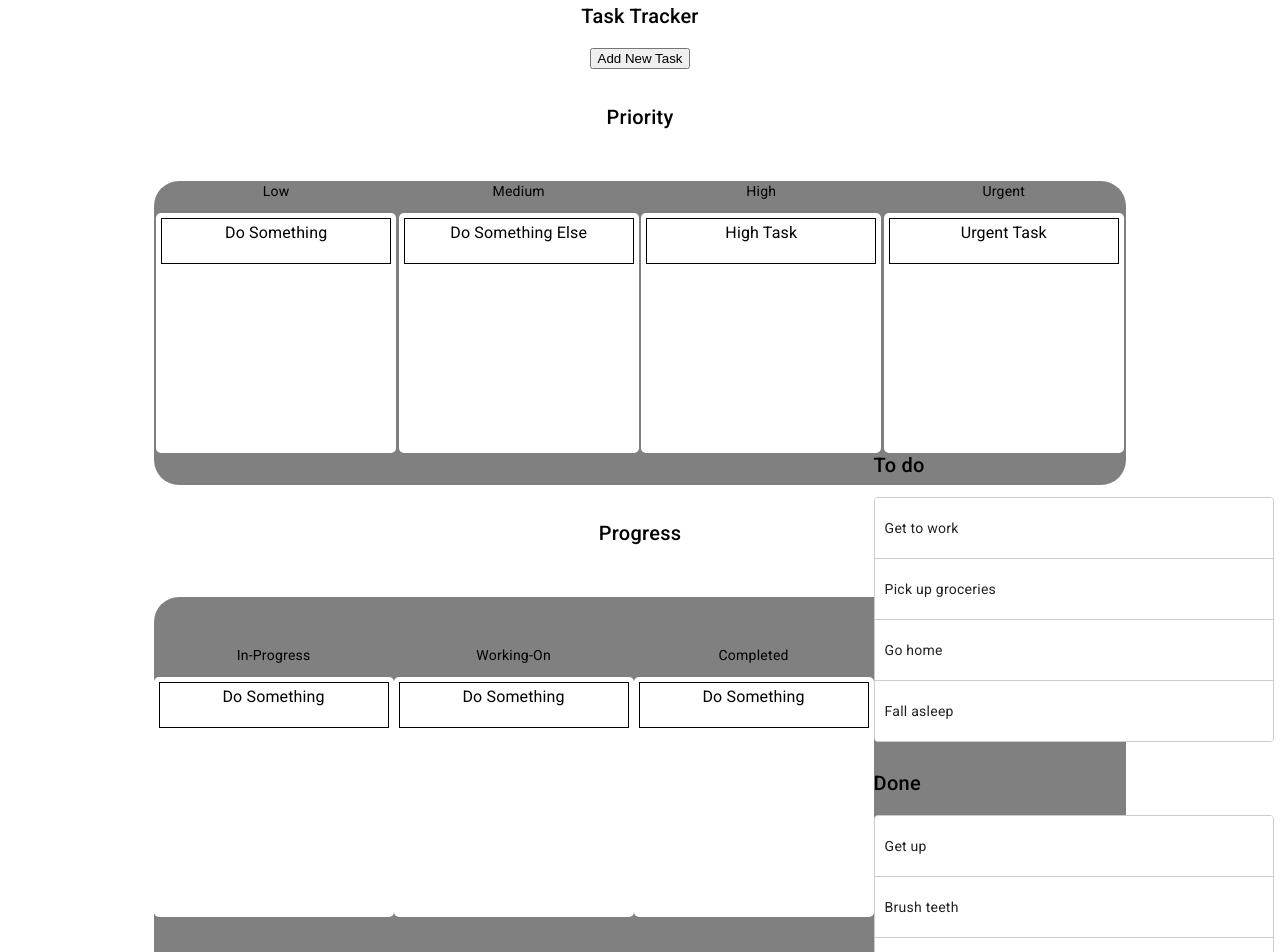
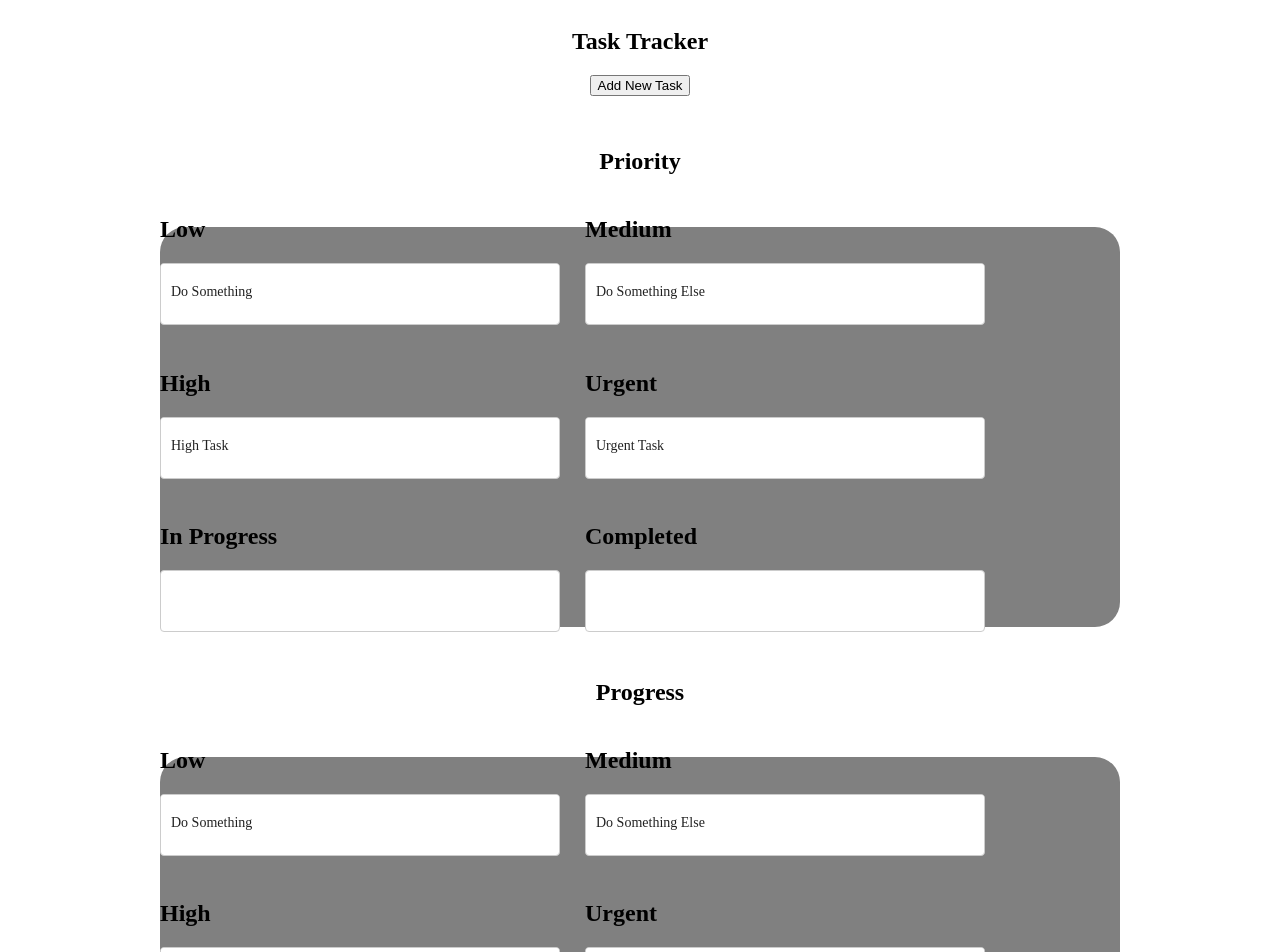
Before and after one commit to kouvang322/Task_Tracker, an Angular app: page / in a window 1280 px wide. Shown: the top 952 px of the page. Built offline with nearby package versions, Linux system fonts and the light colour scheme.

Commit message:
Connected lists
allow items to be dropped between lists

```diff
--- a/angular.json
+++ b/angular.json
@@ -25,9 +25,7 @@
               "src/assets"
             ],
             "styles": [
-              "@angular/material/prebuilt-themes/deeppurple-amber.css",
-              "src/styles.css"
-            ],
+              ],
             "scripts": [],
             "server": "src/main.server.ts",
             "prerender": true,
@@ -98,5 +96,8 @@
         }
       }
     }
+  },
+  "cli": {
+    "analytics": false
   }
 }
--- a/src/app/app.component.html
+++ b/src/app/app.component.html
@@ -7,45 +7,12 @@
   <div class="body">
     <h2>Priority</h2>
     <div class="priority-box">
-      <div class="display-area">
-        <p>Low</p>
-        <app-list-box/>
-      </div>
+      <app-test></app-test>
 
-      <div class="display-area">
-        <p>Medium</p>
-        <app-list-box-med/>
-      </div>
-
-      <div class="display-area">
-        <p>High</p>
-        <app-list-box-high/>
-      </div>
-
-      <div class="display-area">
-        <p>Urgent</p>
-        <app-list-urgent />
-      </div>
     </div>
 
     <h2>Progress</h2>
     <div class="progress-box">
-      <div class="display-area">
-        <p>In-Progress</p>
-        <app-list-box></app-list-box>
-      </div>
-
-      <div class="display-area">
-        <p>Working-On</p>
-        <app-list-box></app-list-box>
-
-      </div>
-
-      <div class="display-area">
-        <p>Completed</p>
-        <app-list-box></app-list-box>
-      </div>
-
       <app-test></app-test>
     </div>
   </div>
--- a/src/app/component/test/test.component.html
+++ b/src/app/component/test/test.component.html
@@ -1,31 +1,92 @@
+<div cdkDropListGroup>
+
   <div class="example-container">
-    <h2>To do</h2>
+    <h2>Low</h2>
 
     <div
       cdkDropList
-      #todoList="cdkDropList"
-      [cdkDropListData]="todo"
-      [cdkDropListConnectedTo]="[doneList]"
+      #taskLowList="cdkDropList"
+      [cdkDropListData]="lowTasks"
       class="example-list"
       (cdkDropListDropped)="drop($event)">
-      @for (item of todo; track item) {
-        <div class="example-box" cdkDrag>{{item}}</div>
+      @for (item of lowTasks; track item) {
+        <div class="example-box" cdkDrag>{{item.title}}</div>
+      }
+    </div>
+
+  </div>
+
+    <div class="example-container">
+      <h2>Medium</h2>
+
+      <div
+        cdkDropList
+        #taskMediumList="cdkDropList"
+        [cdkDropListData]="medTasks"
+        class="example-list"
+        (cdkDropListDropped)="drop($event)">
+        @for (item of medTasks; track item) {
+          <div class="example-box" cdkDrag>{{item.title}}</div>
+        }
+      </div>
+    </div>
+    <div class="example-container">
+      <h2>High</h2>
+
+      <div
+        cdkDropList
+        #taskHighList="cdkDropList"
+        [cdkDropListData]="highTasks"
+        class="example-list"
+        (cdkDropListDropped)="drop($event)">
+        @for (item of highTasks; track item) {
+          <div class="example-box" cdkDrag>{{item.title}}</div>
+        }
+      </div>
+    </div>
+    <div class="example-container">
+      <h2>Urgent</h2>
+
+      <div
+        cdkDropList
+        #taskUrgentList="cdkDropList"
+        [cdkDropListData]="urgentTasks"
+        class="example-list"
+        (cdkDropListDropped)="drop($event)">
+        @for (item of urgentTasks; track item) {
+          <div class="example-box" cdkDrag>{{item.title}}</div>
         }
       </div>
     </div>
 
     <div class="example-container">
-    <h2>Done</h2>
+      <h2>In Progress</h2>
 
       <div
         cdkDropList
-      #doneList="cdkDropList"
-      [cdkDropListData]="done"
-      [cdkDropListConnectedTo]="[todoList]"
+        #taskInProgressList="cdkDropList"
+        [cdkDropListData]="inProgressTasks"
         class="example-list"
         (cdkDropListDropped)="drop($event)">
-      @for (item of done; track item) {
-        <div class="example-box" cdkDrag>{{item}}</div>
+        @for (item of inProgressTasks; track item) {
+          <div class="example-box" cdkDrag>{{item.title}}</div>
         }
       </div>
     </div>
+
+    <div class="example-container">
+      <h2>Completed</h2>
+
+      <div
+        cdkDropList
+        #taskCompletedList="cdkDropList"
+        [cdkDropListData]="completedTasks"
+        class="example-list"
+        (cdkDropListDropped)="drop($event)">
+        @for (item of completedTasks; track item) {
+          <div class="example-box" cdkDrag>{{item.title}}</div>
+        }
+      </div>
+    </div>
+
+  </div>
--- a/src/app/component/test/test.component.ts
+++ b/src/app/component/test/test.component.ts
@@ -1,17 +1,19 @@
 import { Component } from '@angular/core';
-import { MatSlideToggleModule} from '@angular/material/slide-toggle';
+import { tasksHigh, tasksLow, tasksUrgent, tasksMedium } from '../../Data/MockTaskData';
 import {
   CdkDragDrop,
   moveItemInArray,
   transferArrayItem,
   CdkDrag,
   CdkDropList,
+  CdkDropListGroup,
 } from '@angular/cdk/drag-drop';
+import { Task } from '../../interfaces/Task';
 
 @Component({
   selector: 'app-test',
   standalone: true,
-  imports: [CdkDropList, CdkDrag],
+  imports: [CdkDropList, CdkDrag, CdkDropListGroup],
   templateUrl: './test.component.html',
   styleUrl: './test.component.css'
 })
@@ -20,7 +22,18 @@ export class TestComponent {
 
   done = ['Get up', 'Brush teeth', 'Take a shower', 'Check e-mail', 'Walk dog'];
 
-  drop(event: CdkDragDrop<string[]>) {
+  lowTasks = tasksLow;
+
+  medTasks = tasksMedium;
+
+  highTasks = tasksHigh;
+
+  urgentTasks = tasksUrgent;
+
+  public inProgressTasks: Task[] = [];
+  public completedTasks: Task[] = [];
+
+  drop(event: CdkDragDrop<Task[]>) {
     if (event.previousContainer === event.container) {
       moveItemInArray(event.container.data, event.previousIndex, event.currentIndex);
     } else {
```
Lines whose indentation alone changed are shown as unchanged.
